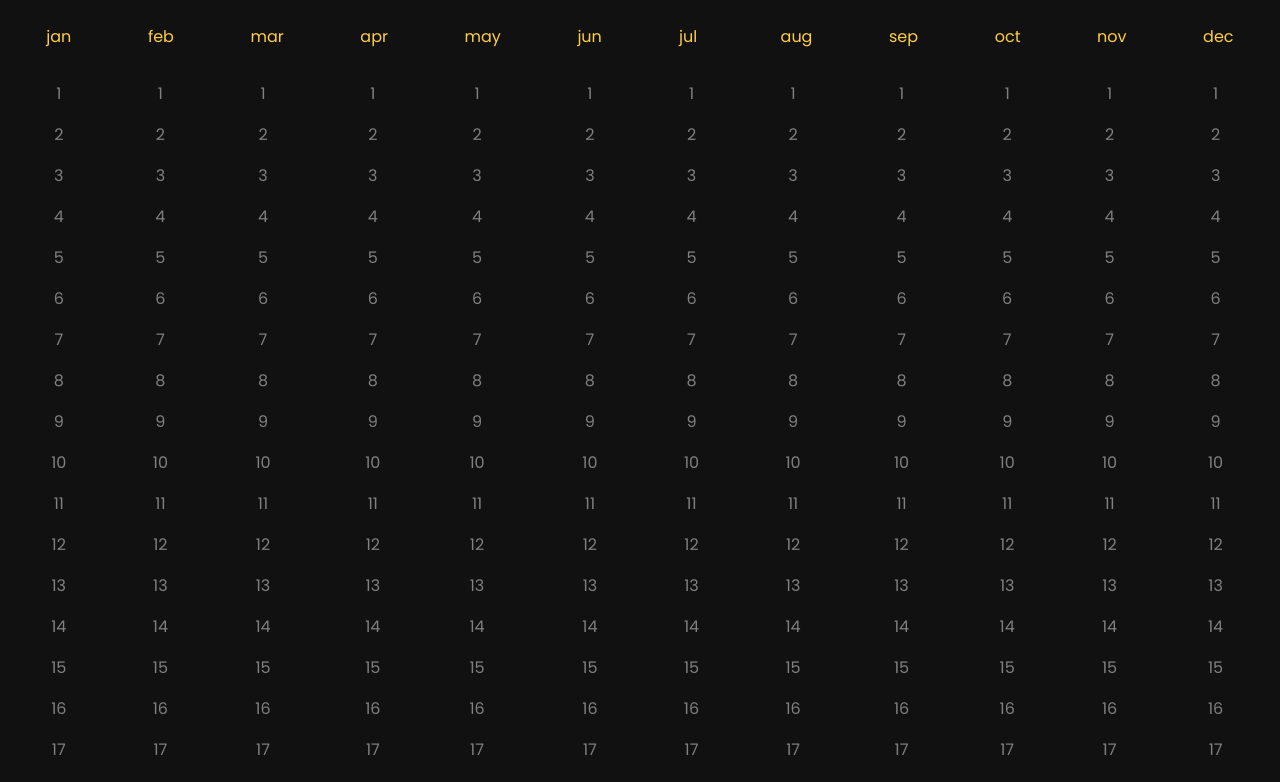
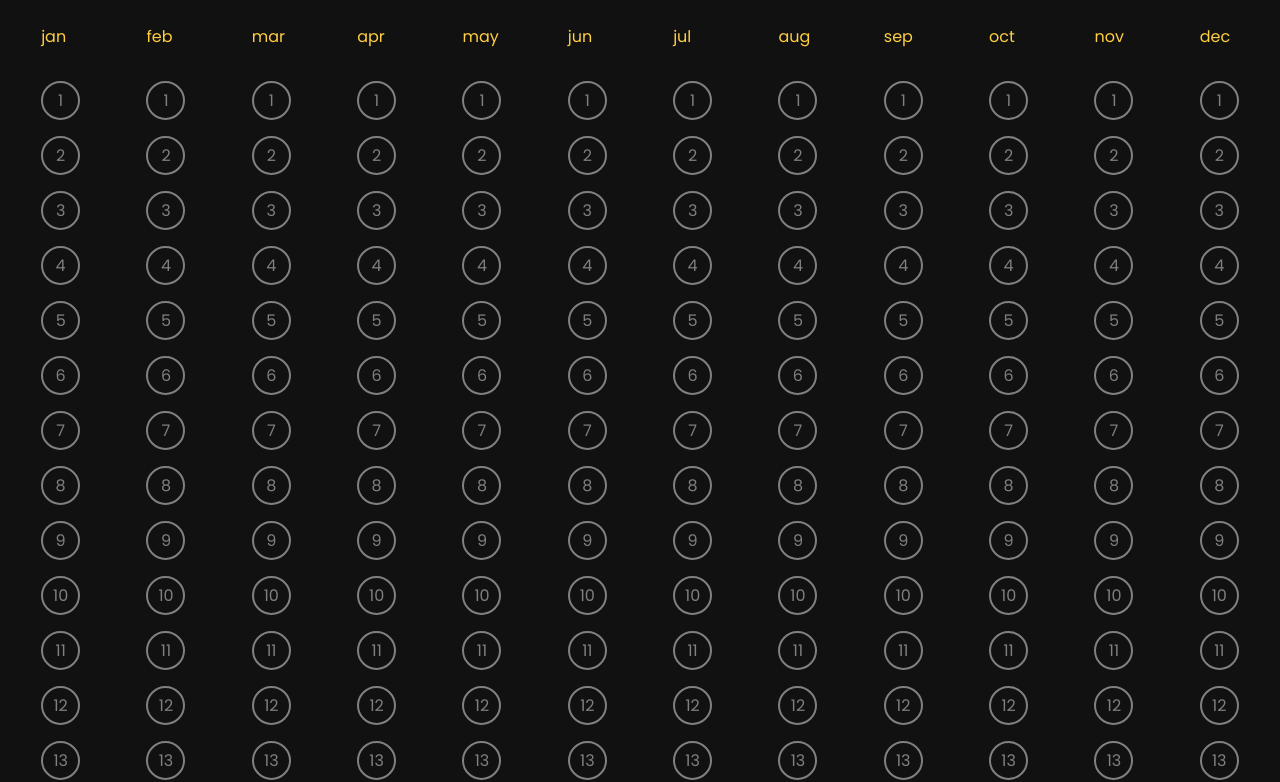
Before and after one commit to mohsohail/everyday-calender, a React app: page / in a window 1280 px wide. Shown: the top 782 px of the page. Built offline with nearby package versions, Linux system fonts and the light colour scheme; the HTML template or start-up script is replaced by a standard one.

Commit message:
adding border color highlight

```diff
--- a/client/source/components/Date/Date.jsx
+++ b/client/source/components/Date/Date.jsx
@@ -5,6 +5,7 @@ import './Date.scss';
 
 const handleClick = e => {
   e.target.style.color = '#ffcf40';
+  e.target.style.borderColor = '#ffcf40';
 };
 const Date = ({ year, day, monthIndex, getDaysFromMonths }) => {
   return (
--- a/client/source/components/Date/Date.scss
+++ b/client/source/components/Date/Date.scss
@@ -6,4 +6,7 @@
   text-align: center;
   color: $GREY;
   cursor: pointer;
+  padding: 5px;
+  border-radius: 50%;
+  border: 2px solid $GREY;
 }
```
